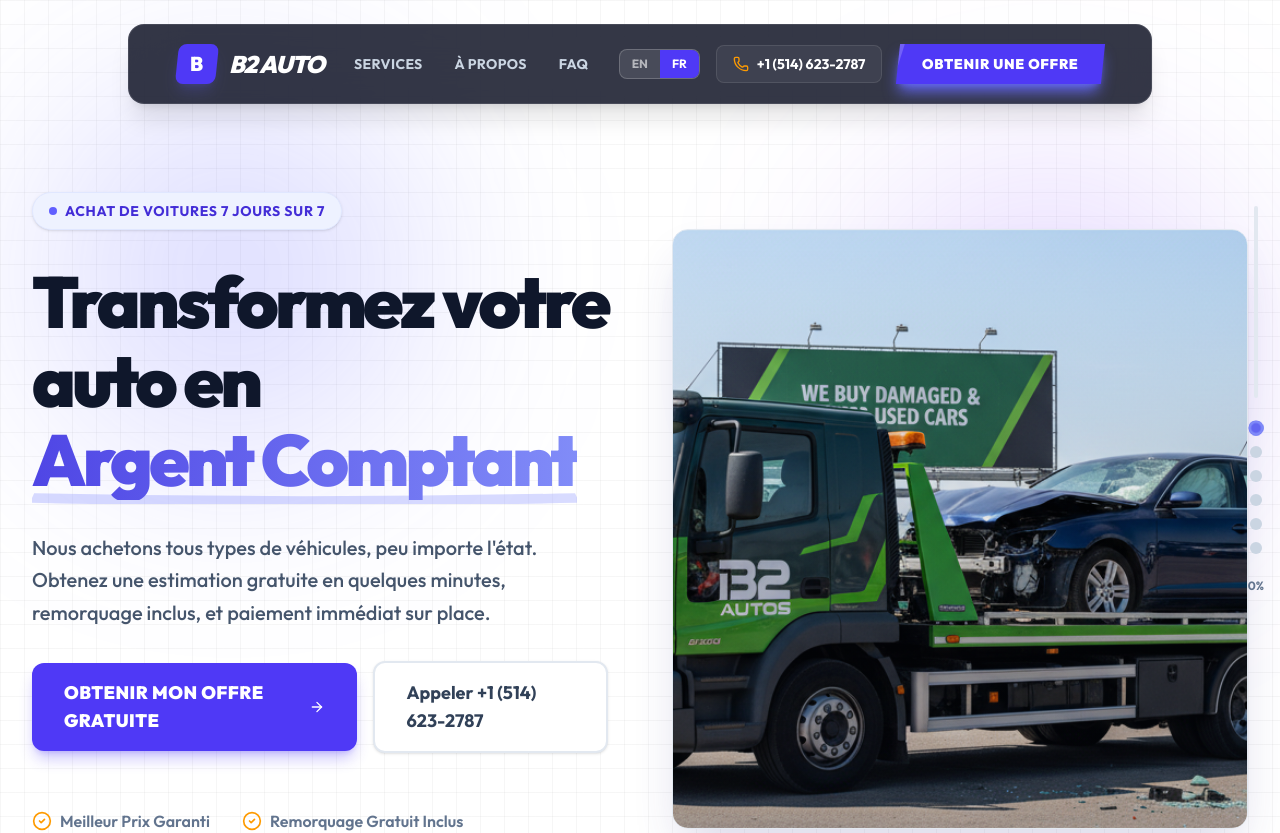
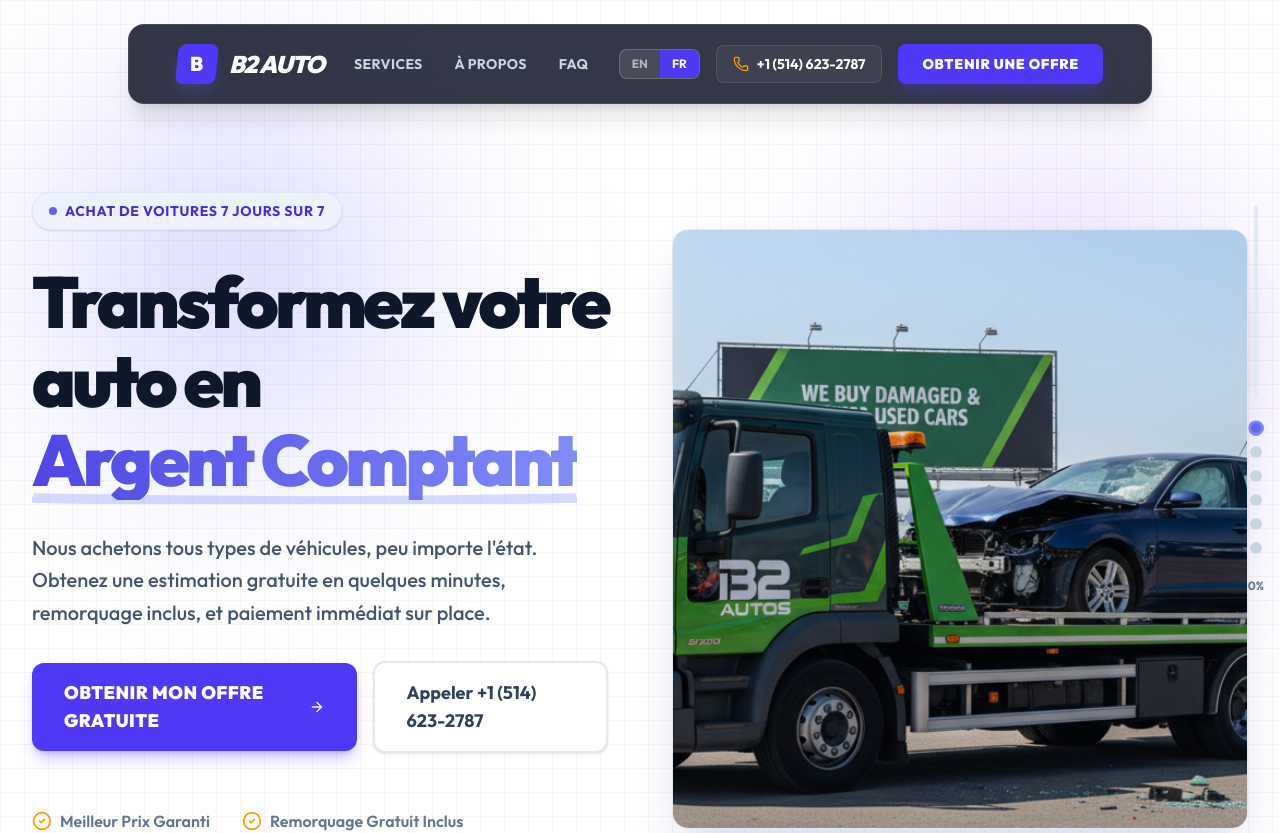
Before and after one commit to Basir-PD/repo-b2-auto, a Next.js app: page / in a window 1280 px wide. Shown: the top 833 px of the page. Built offline with nearby package versions, Linux system fonts and the light colour scheme.

Commit message:
style: Update button styles in Header component for improved aesthetics and user interaction

```diff
--- a/components/Header.tsx
+++ b/components/Header.tsx
@@ -138,9 +138,9 @@
             </a>
             <a
               href="tel:+15146232787"
-              className="hidden md:block skew-button px-6 py-2.5 bg-indigo-600 hover:bg-indigo-500 text-white text-sm font-black uppercase tracking-wider -skew-x-6 shadow-lg shadow-indigo-900/50"
+              className="hidden md:block px-6 py-2.5 bg-indigo-600 hover:bg-indigo-500 text-white text-sm font-black uppercase tracking-wider rounded-lg shadow-lg shadow-indigo-600/30 hover:shadow-indigo-600/50 transition-all hover:-translate-y-0.5"
             >
-              <span className="block skew-x-6">{t.header.getOffer}</span>
+              {t.header.getOffer}
             </a>
 
             {/* Mobile Menu Toggle */}
```
